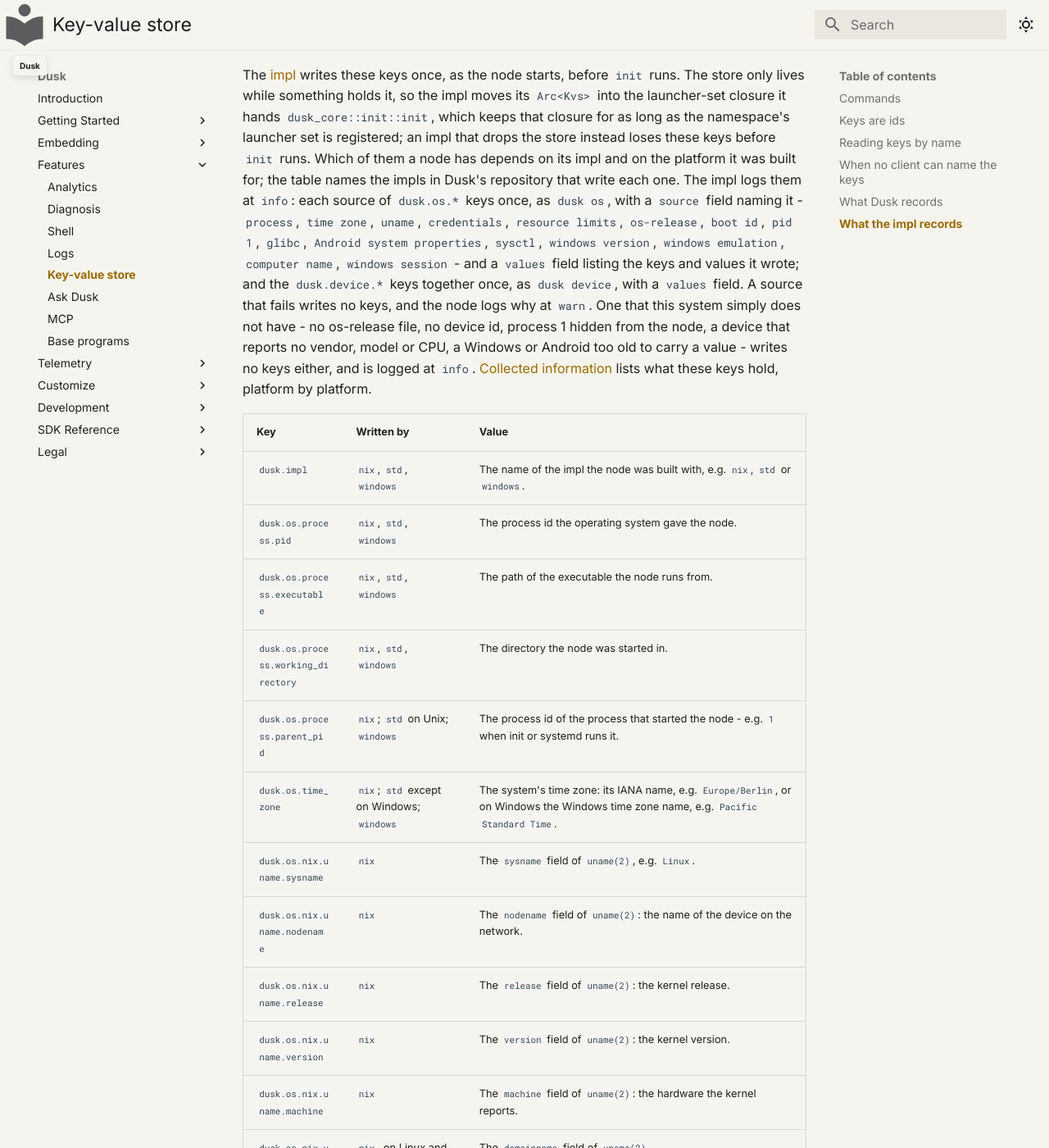
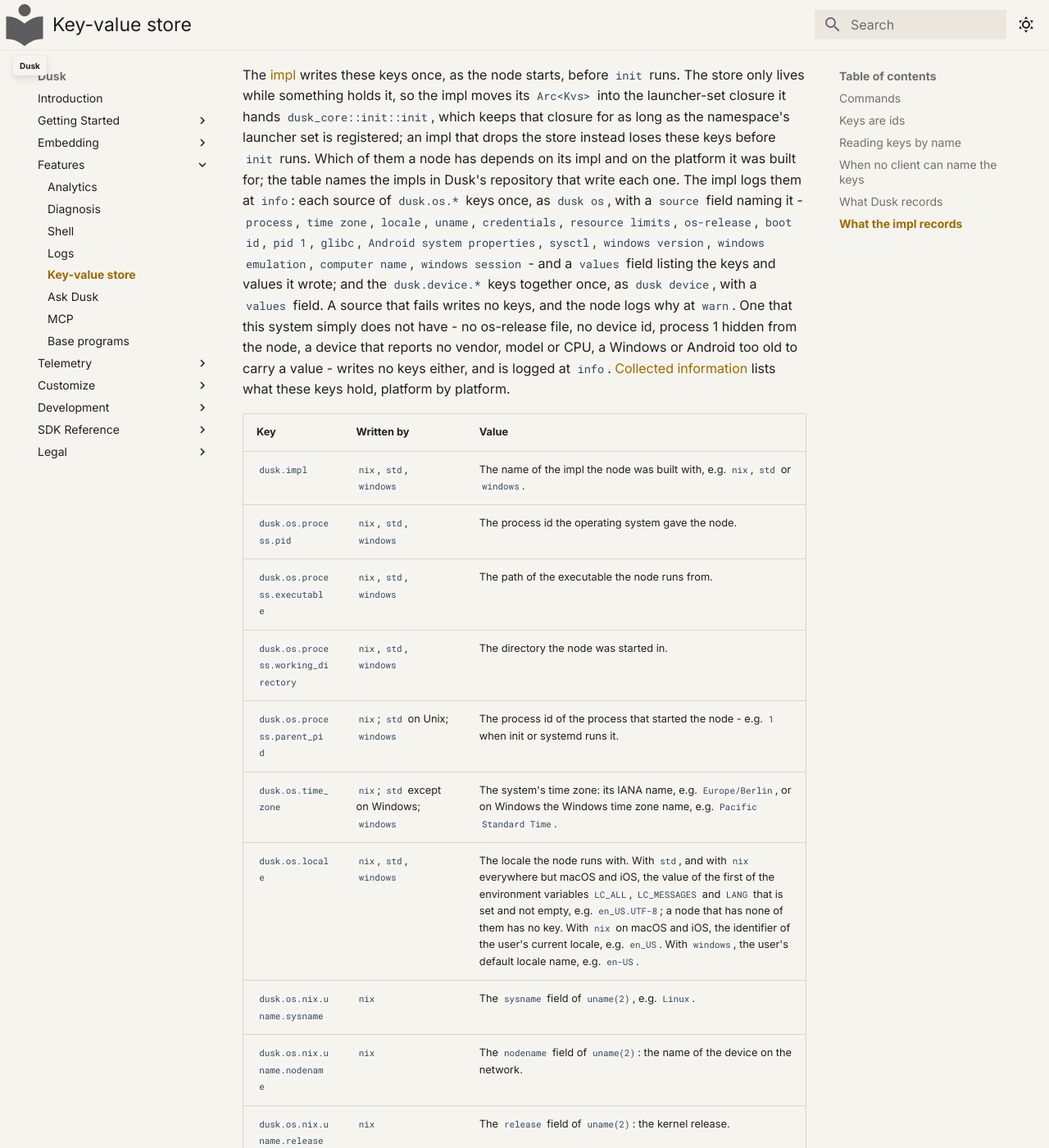
Before and after one commit to tomerze/dusk, an MkDocs documentation site: the page built from docs/docs/features/kvs.md, in a window 1280 px wide and 1400 px high, scrolled down 3880 px. Shown: the whole window at 82% size. Built offline with MkDocs 1.6.1 and Material for MkDocs 9.7.7, drawn with Linux system fonts in a browser that asks for light colours; comment, search, counter and statistics services are not loaded.

Commit message:
Update docs for the dusk.os.locale fact
The kvs page lists dusk.os.locale and where each impl reads it from, and
names `locale` among the sources of `dusk os`. Collected information
lists the locale among what every node records, and says the std impl
reads it from the environment alone.

```diff
--- a/docs/docs/features/kvs.md
+++ b/docs/docs/features/kvs.md
@@ -151,8 +151,8 @@
 on its impl and on the platform it was built for; the table names the impls in
 Dusk's repository that write each one. The impl logs them at `info`: each source
 of `dusk.os.*` keys once, as `dusk os`, with a `source` field naming it -
-`process`, `time zone`, `uname`, `credentials`, `resource limits`, `os-release`,
-`boot id`, `pid 1`, `glibc`, `Android system properties`, `sysctl`,
+`process`, `time zone`, `locale`, `uname`, `credentials`, `resource limits`,
+`os-release`, `boot id`, `pid 1`, `glibc`, `Android system properties`, `sysctl`,
 `windows version`, `windows emulation`, `computer name`, `windows session` - and
 a `values` field listing the keys and values it wrote; and the `dusk.device.*`
 keys together once, as `dusk device`, with a `values` field. A source that fails
@@ -171,6 +171,7 @@
 | `dusk.os.process.working_directory` | `nix`, `std`, `windows` | The directory the node was started in. |
 | `dusk.os.process.parent_pid` | `nix`; `std` on Unix; `windows` | The process id of the process that started the node - e.g. `1` when init or systemd runs it. |
 | `dusk.os.time_zone` | `nix`; `std` except on Windows; `windows` | The system's time zone: its IANA name, e.g. `Europe/Berlin`, or on Windows the Windows time zone name, e.g. `Pacific Standard Time`. |
+| `dusk.os.locale` | `nix`, `std`, `windows` | The locale the node runs with. With `std`, and with `nix` everywhere but macOS and iOS, the value of the first of the environment variables `LC_ALL`, `LC_MESSAGES` and `LANG` that is set and not empty, e.g. `en_US.UTF-8`; a node that has none of them has no key. With `nix` on macOS and iOS, the identifier of the user's current locale, e.g. `en_US`. With `windows`, the user's default locale name, e.g. `en-US`. |
 | `dusk.os.nix.uname.sysname` | `nix` | The `sysname` field of `uname(2)`, e.g. `Linux`. |
 | `dusk.os.nix.uname.nodename` | `nix` | The `nodename` field of `uname(2)`: the name of the device on the network. |
 | `dusk.os.nix.uname.release` | `nix` | The `release` field of `uname(2)`: the kernel release. |
```
Also changed, not shown: docs/docs/telemetry/collected-information.md (+3 -1 lines).
